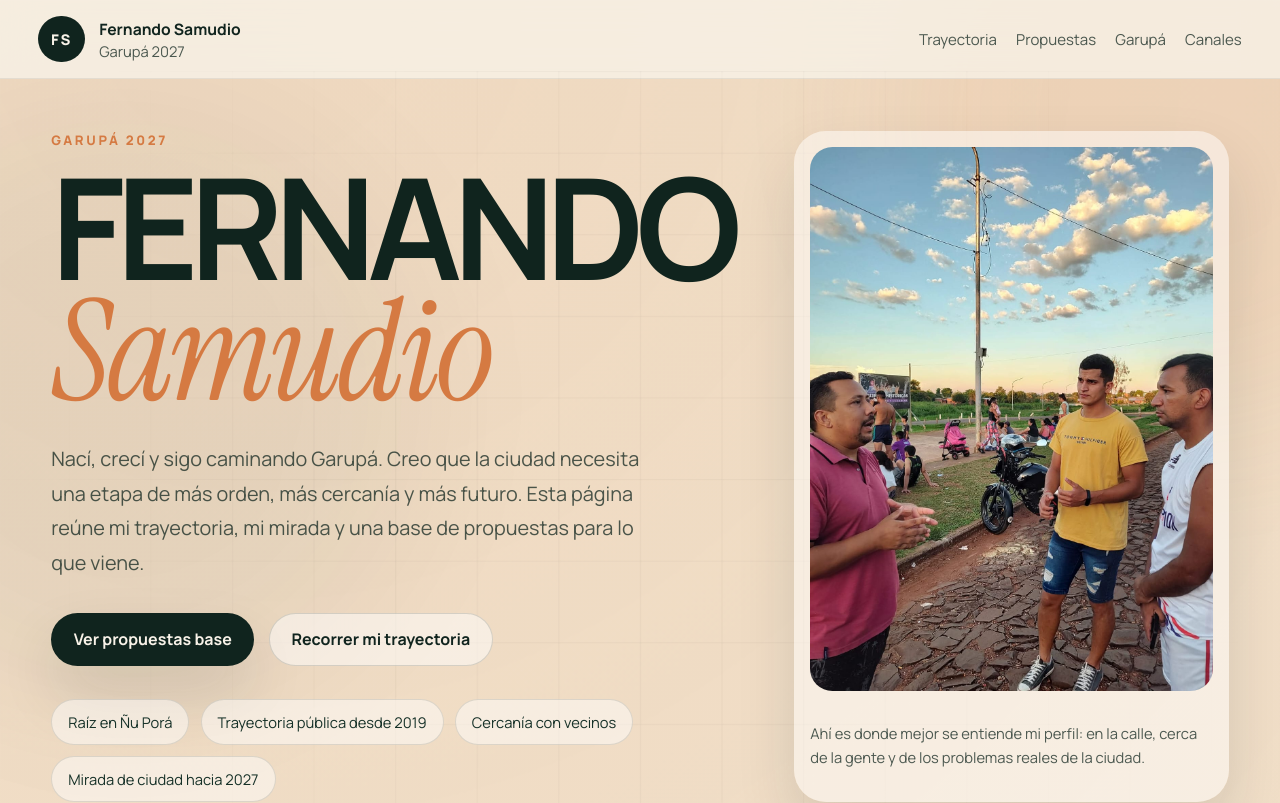
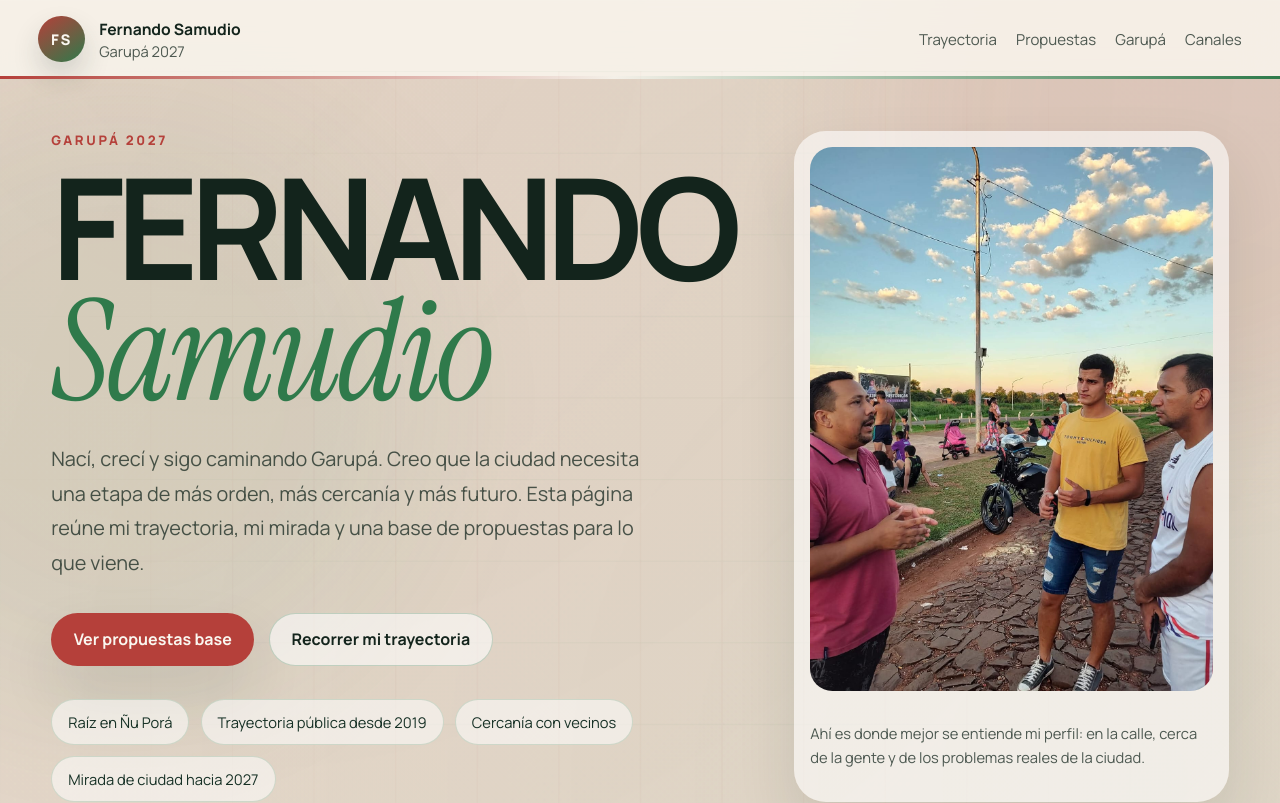
Before and after one commit to RIXXS443/FernandoSamudio, a React (Vite) app: page / in a window 1280 px wide. Shown: the top 803 px of the page. Built offline with nearby package versions, Linux system fonts and the light colour scheme.

Commit message:
Apply Garupa-inspired branding palette

```diff
--- a/index.html
+++ b/index.html
@@ -12,7 +12,7 @@
       name="keywords"
       content="Fernando Samudio, Garupá, Garupá 2027, Fernando Samudio Garupá, propuestas Garupá, visión de ciudad Garupá, política Garupá"
     />
-    <meta name="theme-color" content="#10241e" />
+    <meta name="theme-color" content="#173126" />
     <meta name="robots" content="index,follow,max-image-preview:large" />
     <link rel="canonical" href="https://fernandosamudio.com.ar/" />
     <link rel="icon" type="image/svg+xml" href="/favicon.svg" />
--- a/src/styles.css
+++ b/src/styles.css
@@ -4,19 +4,23 @@
   color-scheme: light;
   font-family: "Manrope", sans-serif;
   background:
-    radial-gradient(circle at top, rgba(213, 122, 66, 0.18), transparent 30%),
-    linear-gradient(180deg, #f5ecdd 0%, #efe3d0 30%, #f8f2e8 100%);
-  color: #10241e;
+    radial-gradient(circle at top, rgba(181, 64, 58, 0.16), transparent 28%),
+    radial-gradient(circle at 82% 18%, rgba(47, 122, 75, 0.13), transparent 26%),
+    linear-gradient(180deg, #f7f2ea 0%, #efe5d8 36%, #faf7f0 100%);
+  color: #13241c;
   font-synthesis: none;
   text-rendering: optimizeLegibility;
   -webkit-font-smoothing: antialiased;
   -moz-osx-font-smoothing: grayscale;
-  --bg-deep: #10241e;
-  --line: rgba(16, 36, 30, 0.14);
-  --line-strong: rgba(16, 36, 30, 0.28);
-  --accent: #d57a42;
-  --text-soft: rgba(16, 36, 30, 0.74);
-  --shadow: 0 28px 60px rgba(16, 36, 30, 0.12);
+  --bg-deep: #173126;
+  --line: rgba(19, 36, 28, 0.12);
+  --line-strong: rgba(19, 36, 28, 0.22);
+  --accent: #b5403a;
+  --accent-green: #2f7a4b;
+  --paper: #faf7f0;
+  --paper-soft: #ece3d5;
+  --text-soft: rgba(19, 36, 28, 0.74);
+  --shadow: 0 28px 60px rgba(19, 36, 28, 0.11);
 }
 
 * {
@@ -32,9 +36,10 @@ body {
   min-width: 320px;
   min-height: 100vh;
   background:
-    radial-gradient(circle at 20% 0%, rgba(213, 122, 66, 0.14), transparent 30%),
-    linear-gradient(180deg, #f3e8d4 0%, #f7f2ea 100%);
-  color: #10241e;
+    radial-gradient(circle at 18% 0%, rgba(181, 64, 58, 0.12), transparent 28%),
+    radial-gradient(circle at 88% 6%, rgba(47, 122, 75, 0.1), transparent 26%),
+    linear-gradient(180deg, #f4ecdf 0%, #faf7f0 100%);
+  color: #13241c;
 }
 
 a {
@@ -72,14 +77,14 @@ a {
 .site-shell::before {
   top: -12rem;
   right: -10rem;
-  background: rgba(213, 122, 66, 0.24);
+  background: rgba(181, 64, 58, 0.24);
   animation: drift 16s ease-in-out infinite;
 }
 
 .site-shell::after {
   bottom: 8rem;
   left: -12rem;
-  background: rgba(16, 36, 30, 0.12);
+  background: rgba(47, 122, 75, 0.18);
   animation: drift 20s ease-in-out infinite reverse;
 }
 
@@ -100,8 +105,18 @@ a {
   gap: 1.5rem;
   padding: 1rem clamp(1.2rem, 3vw, 2.8rem);
   backdrop-filter: blur(18px);
-  background: rgba(248, 242, 232, 0.78);
-  border-bottom: 1px solid rgba(16, 36, 30, 0.08);
+  background: rgba(250, 247, 240, 0.82);
+  border-bottom: 1px solid rgba(19, 36, 28, 0.08);
+}
+
+.site-header::after {
+  content: "";
+  position: absolute;
+  left: 0;
+  right: 0;
+  bottom: -1px;
+  height: 3px;
+  background: linear-gradient(90deg, var(--accent) 0%, #f4f0e8 48%, var(--accent-green) 100%);
 }
 
 .brand {
@@ -116,11 +131,13 @@ a {
   width: 2.9rem;
   height: 2.9rem;
   border-radius: 50%;
-  background: var(--bg-deep);
-  color: #f8f2e8;
+  background:
+    linear-gradient(145deg, var(--accent) 0%, var(--accent-green) 100%);
+  color: var(--paper);
   font-size: 0.92rem;
   font-weight: 800;
   letter-spacing: 0.12em;
+  box-shadow: 0 14px 28px rgba(19, 36, 28, 0.16);
 }
 
 .brand-copy {
@@ -155,7 +172,7 @@ a {
 }
 
 .site-nav a:hover {
-  color: var(--bg-deep);
+  color: var(--accent);
   transform: translateY(-1px);
 }
 
@@ -173,8 +190,8 @@ a {
   position: absolute;
   inset: 0;
   background:
-    linear-gradient(rgba(16, 36, 30, 0.08) 1px, transparent 1px),
-    linear-gradient(90deg, rgba(16, 36, 30, 0.08) 1px, transparent 1px);
+    linear-gradient(rgba(47, 122, 75, 0.08) 1px, transparent 1px),
+    linear-gradient(90deg, rgba(181, 64, 58, 0.08) 1px, transparent 1px);
   background-size: 80px 80px;
   mask-image: radial-gradient(circle at center, black 42%, transparent 92%);
   opacity: 0.4;
@@ -216,7 +233,7 @@ a {
   font-weight: 400;
   text-transform: none;
   letter-spacing: -0.03em;
-  color: var(--accent);
+  color: var(--accent-green);
 }
 
 .hero-lead {
@@ -255,22 +272,23 @@ a {
 }
 
 .button-primary {
-  background: var(--bg-deep);
-  color: #f8f2e8;
+  background: var(--accent);
+  color: var(--paper);
   box-shadow: var(--shadow);
 }
 
 .button-primary:hover {
-  background: #183229;
+  background: #91332e;
 }
 
 .button-secondary {
-  border-color: rgba(16, 36, 30, 0.15);
-  background: rgba(255, 255, 255, 0.5);
+  border-color: rgba(47, 122, 75, 0.25);
+  background: rgba(255, 255, 255, 0.58);
 }
 
 .button-secondary:hover {
-  border-color: rgba(16, 36, 30, 0.3);
+  border-color: rgba(47, 122, 75, 0.48);
+  background: rgba(47, 122, 75, 0.07);
 }
 
 .hero-tags {
@@ -284,9 +302,9 @@ a {
 
 .hero-tags li {
   padding: 0.75rem 1rem;
-  border: 1px solid rgba(16, 36, 30, 0.12);
-  background: rgba(255, 255, 255, 0.48);
-  color: #163128;
+  border: 1px solid rgba(47, 122, 75, 0.18);
+  background: rgba(255, 255, 255, 0.54);
+  color: #173126;
   border-radius: 999px;
   font-size: 0.92rem;
   animation: riseIn 700ms ease both;
@@ -298,7 +316,7 @@ a {
   gap: 0.85rem;
   padding: 1rem;
   border-radius: 2rem;
-  background: rgba(255, 255, 255, 0.48);
+  background: rgba(255, 255, 255, 0.58);
   box-shadow: var(--shadow);
   animation: riseIn 900ms ease both;
 }
@@ -382,7 +400,7 @@ a {
   gap: 0.85rem;
   padding: 1rem;
   border-radius: 2rem;
-  background: rgba(255, 255, 255, 0.48);
+  background: rgba(255, 255, 255, 0.58);
   box-shadow: var(--shadow);
 }
 
@@ -391,7 +409,7 @@ a {
   gap: 0.85rem;
   padding: 1rem;
   border-radius: 2rem;
-  background: rgba(255, 255, 255, 0.48);
+  background: rgba(255, 255, 255, 0.58);
   box-shadow: var(--shadow);
 }
 
@@ -486,8 +504,8 @@ a {
   min-height: 18rem;
   padding: 1.4rem;
   border-radius: 1.6rem;
-  border: 1px solid rgba(16, 36, 30, 0.08);
-  background: rgba(255, 255, 255, 0.46);
+  border: 1px solid rgba(47, 122, 75, 0.12);
+  background: rgba(255, 255, 255, 0.52);
   box-shadow: var(--shadow);
   transition:
     transform 200ms ease,
@@ -496,12 +514,12 @@ a {
 
 .agenda-item:hover {
   transform: translateY(-4px);
-  border-color: rgba(16, 36, 30, 0.18);
+  border-color: rgba(181, 64, 58, 0.24);
 }
 
 .agenda-phase {
   margin: 0 0 0.85rem;
-  color: var(--accent);
+  color: var(--accent-green);
   text-transform: uppercase;
   letter-spacing: 0.16em;
   font-size: 0.78rem;
@@ -528,8 +546,8 @@ a {
   min-height: 15rem;
   padding: 1.35rem;
   border-radius: 1.4rem;
-  border: 1px solid rgba(16, 36, 30, 0.08);
-  background: rgba(255, 255, 255, 0.5);
+  border: 1px solid rgba(181, 64, 58, 0.12);
+  background: rgba(255, 255, 255, 0.56);
   box-shadow: var(--shadow);
 }
 
@@ -556,7 +574,7 @@ a {
 .zone-panel {
   padding: 1rem;
   border-radius: 2rem;
-  background: rgba(255, 255, 255, 0.5);
+  background: rgba(255, 255, 255, 0.58);
   box-shadow: var(--shadow);
 }
 
@@ -588,7 +606,7 @@ a {
 .zone-button {
   min-height: 2.8rem;
   padding: 0.7rem 1rem;
-  border: 1px solid rgba(16, 36, 30, 0.12);
+  border: 1px solid rgba(47, 122, 75, 0.18);
   border-radius: 999px;
   background: rgba(255, 255, 255, 0.55);
   color: #163128;
@@ -603,13 +621,13 @@ a {
 
 .zone-button:hover {
   transform: translateY(-1px);
-  border-color: rgba(16, 36, 30, 0.28);
+  border-color: rgba(47, 122, 75, 0.38);
 }
 
 .zone-button.is-active {
-  background: var(--bg-deep);
-  color: #f8f2e8;
-  border-color: var(--bg-deep);
+  background: var(--accent-green);
+  color: var(--paper);
+  border-color: var(--accent-green);
 }
 
 .zone-stats {
@@ -622,7 +640,7 @@ a {
 .zone-stats div {
   padding: 0.95rem 1rem;
   border-radius: 1rem;
-  background: rgba(16, 36, 30, 0.05);
+  background: rgba(47, 122, 75, 0.07);
 }
 
 .zone-stats span {
@@ -686,7 +704,7 @@ a {
 
 .channel-link:hover {
   transform: translateX(8px);
-  background: rgba(255, 255, 255, 0.36);
+  background: rgba(181, 64, 58, 0.05);
 }
 
 .channel-title {
@@ -708,8 +726,8 @@ a {
 .faq-item {
   padding: 1.2rem 1.3rem;
   border-radius: 1.2rem;
-  background: rgba(255, 255, 255, 0.5);
-  border: 1px solid rgba(16, 36, 30, 0.08);
+  background: rgba(255, 255, 255, 0.56);
+  border: 1px solid rgba(47, 122, 75, 0.1);
 }
 
 .faq-item summary {
@@ -760,13 +778,13 @@ a {
   padding: clamp(1.6rem, 4vw, 2.8rem);
   border-radius: 2rem;
   background:
-    linear-gradient(135deg, rgba(16, 36, 30, 0.98), rgba(31, 66, 54, 0.95));
-  color: #f6efe3;
+    linear-gradient(135deg, rgba(181, 64, 58, 0.98), rgba(35, 96, 60, 0.96));
+  color: #f7f3ec;
   box-shadow: var(--shadow);
 }
 
 .cta-section .eyebrow {
-  color: #f8b379;
+  color: #fff4ec;
 }
 
 .cta-section p:last-child {
```
Also changed, not shown: public/favicon.svg, public/og-image.svg.
